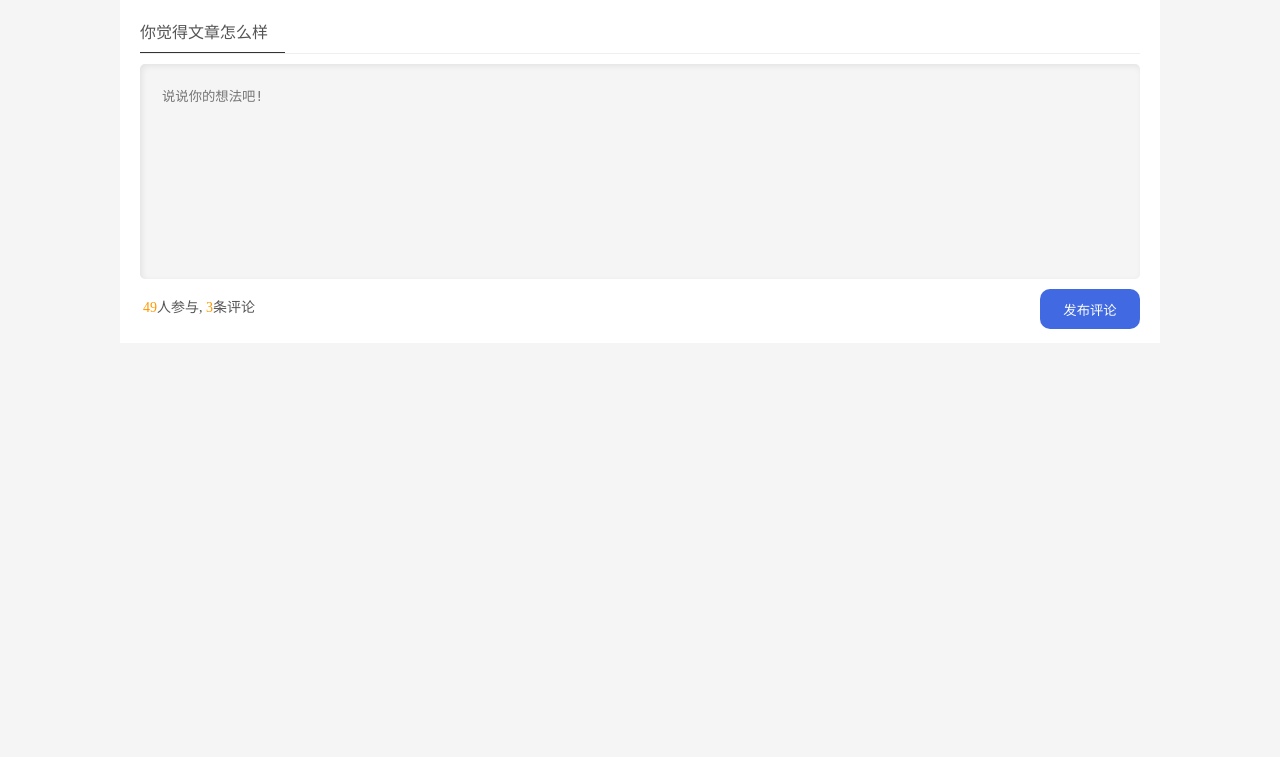
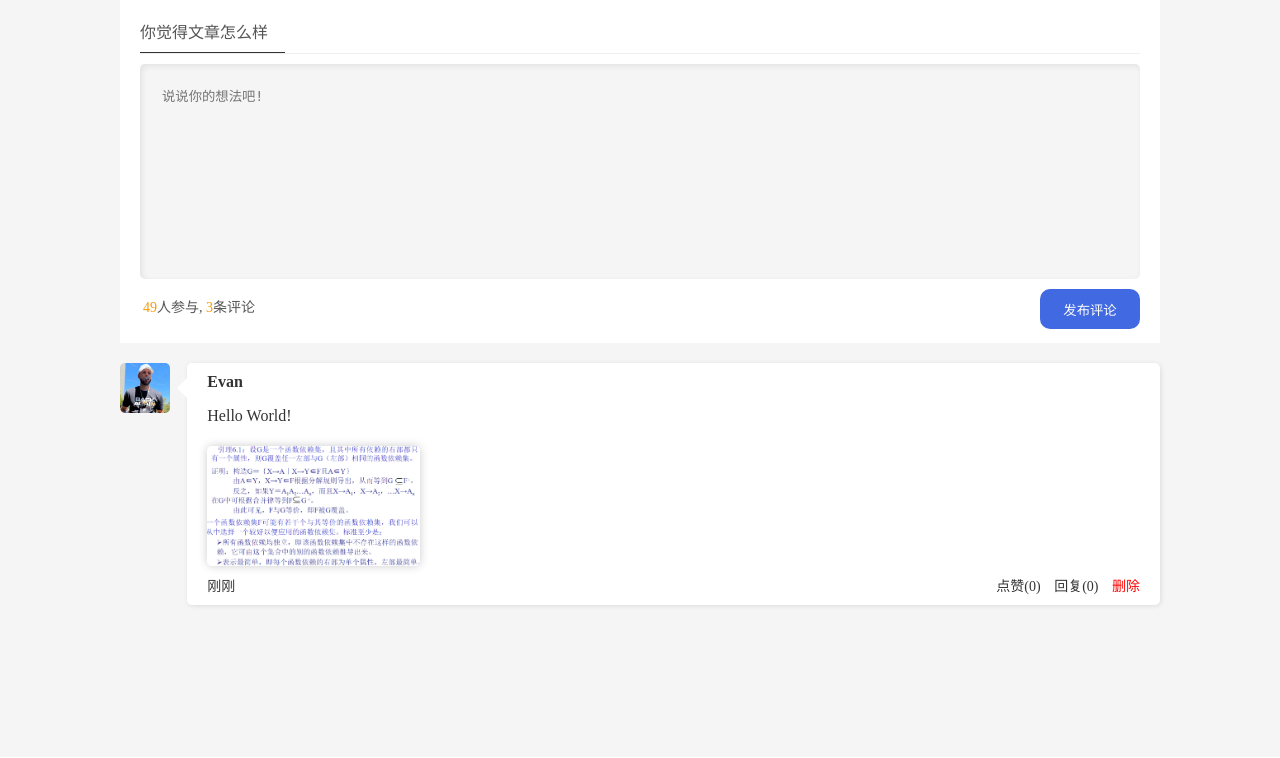
Before and after one commit to EvanTheBoy/PersonalBlog, a Django app: page /article/1/ in a window 1280 px wide. Shown: the part 1083-1841 px from the top of the page. Run offline with Django 4.2, Linux system fonts and the light colour scheme; style sheets or scripts are compiled from the project's sources; some libraries are stand-ins or nearby versions.

Commit message:
update, 完成了文章详情页面底部的评论栏的前端样式编写

```diff
--- a/static/myFile/css/article.css
+++ b/static/myFile/css/article.css
@@ -100,5 +100,66 @@
   right: 0;
   top: 10px;
 }
+.article .comment_list {
+  margin-top: 20px;
+}
+.article .comment_list ul {
+  list-style: none;
+}
+.article .comment_list > ul > li {
+  width: 100%;
+  display: flex;
+}
+.article .comment_list > ul > li .left {
+  width: 70px;
+}
+.article .comment_list > ul > li .left img {
+  width: 50px;
+  border-radius: 5px;
+}
+.article .comment_list > ul > li .right {
+  width: calc(100% - 70px);
+  background-color: white;
+  border-radius: 5px;
+  position: relative;
+  box-shadow: 1px 1px 5px rgba(0, 0, 0, 0.1);
+  padding: 10px 20px;
+}
+.article .comment_list > ul > li .right::after {
+  display: block;
+  content: "";
+  position: absolute;
+  left: -20px;
+  top: 15px;
+  width: 0;
+  height: 0;
+  border: 10px solid transparent;
+  border-right-color: white;
+}
+.article .comment_list > ul > li .right .comment_content {
+  margin: 5px 0;
+}
+.article .comment_list > ul > li .right .comment_content img {
+  margin-top: 5px;
+  margin-right: 10px;
+  height: 120px;
+  border-radius: 5px;
+  box-shadow: 0 0 10px rgba(0, 0, 0, 0.2);
+}
+.article .comment_list > ul > li .right .comment_details {
+  display: flex;
+  justify-content: space-between;
+  font-size: 14px;
+}
+.article .comment_list > ul > li .right .comment_details > div > span {
+  cursor: pointer;
+  margin-right: 10px;
+}
+.article .comment_list > ul > li .right .comment_details > div > span:last-child {
+  margin-right: 0;
+}
+.article .comment_list > ul > li .right .comment_details .delete {
+  color: red;
+}
 
 /*# sourceMappingURL=article.css.map */
--- a/static/myFile/css/article.scss
+++ b/static/myFile/css/article.scss
@@ -117,4 +117,81 @@
       }
     }
   }
+
+  .comment_list {
+    margin-top: 20px;
+
+    ul {
+      list-style: none;
+    }
+
+    > ul {
+      > li {
+        width: 100%;
+        display: flex; //添加流式布局，使得头像与评论区域分为左右两部分
+
+        .left {
+          width: 70px;
+          img {
+            width: 50px;
+            border-radius: 5px;
+          }
+        }
+
+        .right {
+          width: calc(100% - 70px);
+          background-color: white;
+          border-radius: 5px;
+          position: relative;
+          //控制整体向下和向右有一个1px的阴影；模糊程度控制为5px, 颜色选择为黑色, 透明度设置浅一点, 为0.1
+          box-shadow: 1px 1px 5px rgba(0, 0, 0, 0.1);
+          //设置padding为：上下为10，左右为20，使得内容与边框隔开一点距离
+          padding: 10px 20px;
+
+          //使用伪元素为评论区域添加对话框的经典小三角形
+          &::after {
+            display: block;
+            content: '';
+            position: absolute;
+            left: -20px;
+            top: 15px;
+            width: 0;
+            height: 0;
+            border: 10px solid transparent;
+            border-right-color: white;  //用来控制出现三角形
+          }
+
+          .comment_content {
+            margin: 5px 0;
+
+            img {
+              margin-top: 5px;
+              margin-right: 10px;
+              height: 120px;
+              border-radius: 5px;
+              box-shadow: 0 0 10px rgba(0, 0, 0, 0.2);
+            }
+          }
+
+          .comment_details {
+            display: flex; //添加流式布局
+            justify-content: space-between; //两端对齐
+            font-size: 14px;
+
+            > div > span {
+              cursor: pointer;
+              margin-right: 10px; //三个span标签要隔开一定的距离
+              &:last-child {
+                margin-right: 0; //最后一个不需要隔开距离
+              }
+            }
+
+            .delete {
+              color: red;
+            }
+          }
+        }
+      }
+    }
+  }
 }
--- a/templates/article.html
+++ b/templates/article.html
@@ -38,7 +38,33 @@
             </div>
         </div>
         <div class="comment_list">
-
+            <ul>
+                <li>
+                    <div class="left">
+                        <img src="/static/myFile/image/avatar/Curry.jpg" alt="">
+                    </div>
+                    <div class="right">
+                        <h4>Evan</h4>
+                        <!--这里需要使用markdown去渲染-->
+                        <div class="comment_content">
+                            <p>Hello World!</p>
+                            <div>
+                                <img src="/static/myFile/image/comment/comments.png" alt="">
+                                <img src="/static/myFile/image/comment/comments.png" alt="">
+                                <img src="/static/myFile/image/comment/comments.png" alt="">
+                            </div>
+                        </div>
+                        <div class="comment_details">
+                            <span>刚刚</span>
+                            <div>
+                                <span>点赞(0)</span>
+                                <span>回复(0)</span>
+                                <span class="delete">删除</span>
+                            </div>
+                        </div>
+                    </div>
+                </li>
+            </ul>
         </div>
     </div>
 {% endblock %}
```
Also changed, not shown: static/myFile/image/avatar/Curry.jpg (added), static/myFile/image/comment/comments.png (added), 1 other file.
